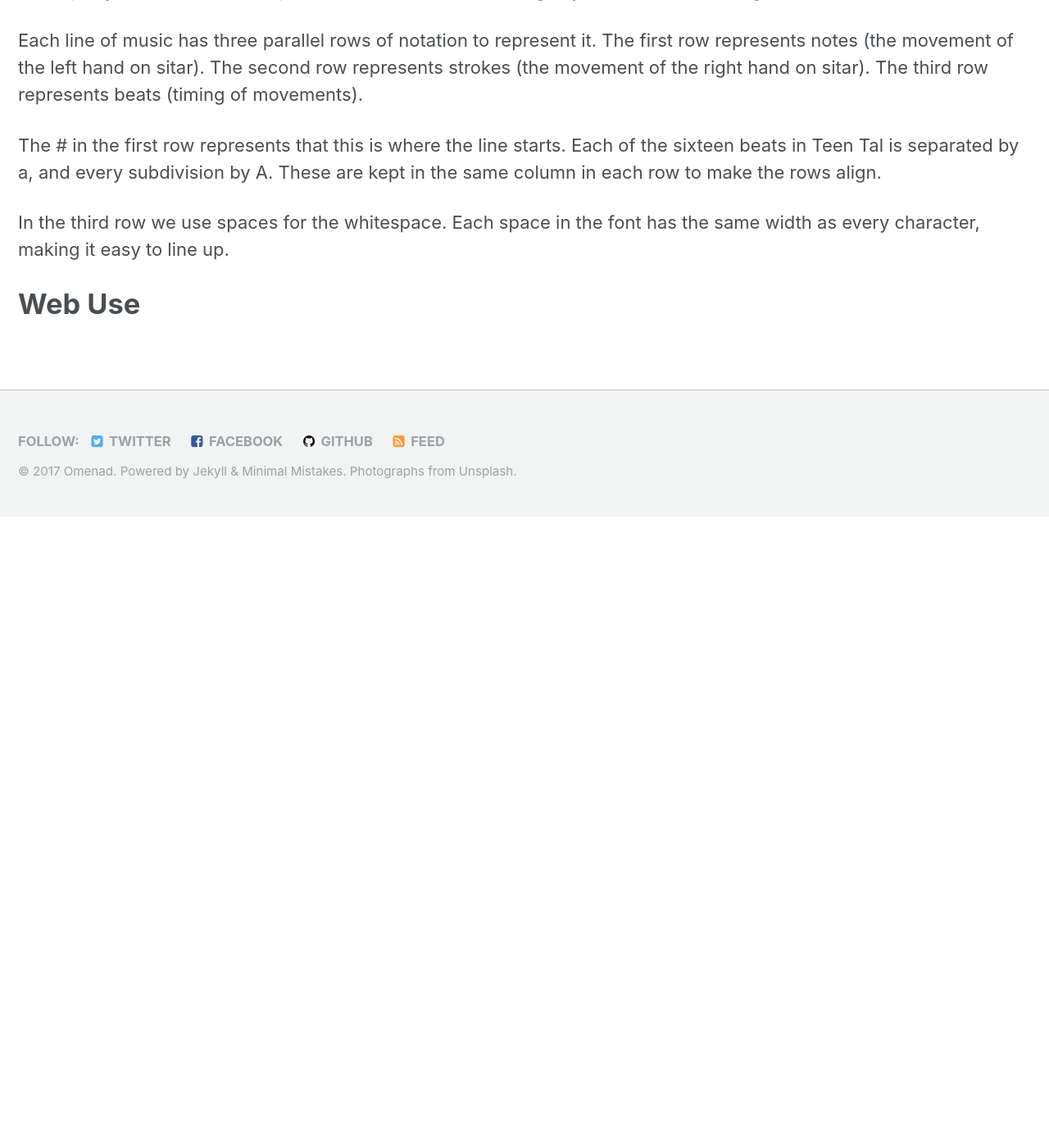
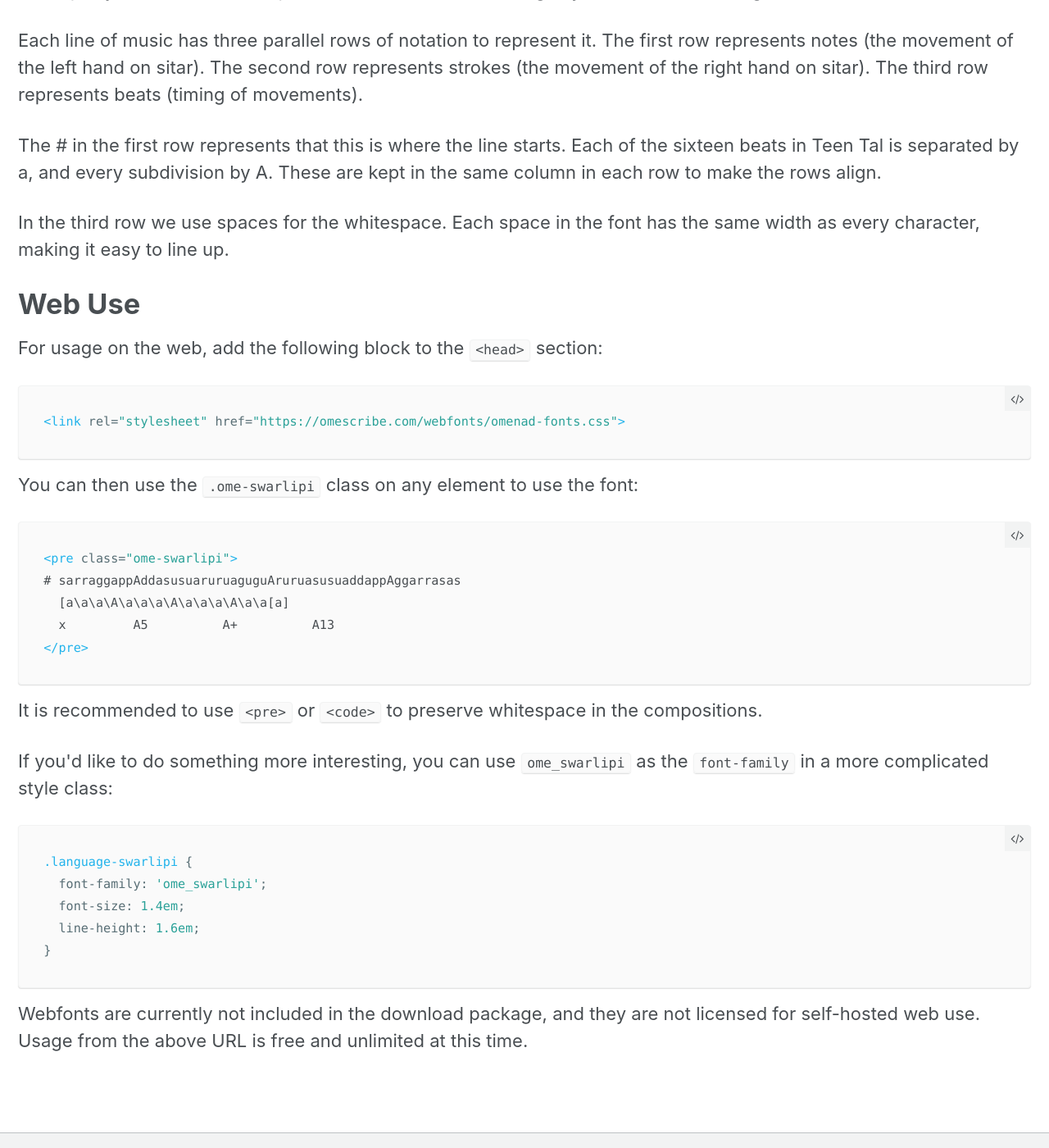
Before and after one commit to omenad/fonts, a Jekyll site: the page built from docs/_pages/ome-swarlipi.md, in a window 1280 px wide and 1400 px high, scrolled down 12066 px. Shown: the whole window at 82% size. Built offline with Jekyll 4.4.1, drawn with Linux system fonts in a browser that asks for light colours; a style sheet for code colours, icons or effects is not loaded; before the commit the page ends 12696 px from its top, so only the background shows below that.

Commit message:
Add web use information to Ome Swarlipi

````diff
--- a/docs/_pages/ome-swarlipi.md
+++ b/docs/_pages/ome-swarlipi.md
@@ -207,3 +207,33 @@ Each of the sixteen beats in Teen Tal is separated by <span class="ome-swarlipi"
 In the third row we use spaces for the whitespace. Each space in the font has the same width as every character, making it easy to line up.
 
 # Web Use
+
+For usage on the web, add the following block to the `<head>` section:
+
+```html
+<link rel="stylesheet" href="https://omescribe.com/webfonts/omenad-fonts.css">
+```
+
+You can then use the `.ome-swarlipi` class on any element to use the font:
+
+```html
+<pre class="ome-swarlipi">
+# sarraggappAddasusuaruruaguguAruruasusuaddappAggarrasas
+  [a\a\a\A\a\a\a\A\a\a\a\A\a\a[a]
+  x         A5          A+          A13
+</pre>
+```
+
+It is recommended to use `<pre>` or `<code>` to preserve whitespace in the compositions.
+
+If you'd like to do something more interesting, you can use `ome_swarlipi` as the `font-family` in a more complicated style class:
+
+```css
+.language-swarlipi {
+  font-family: 'ome_swarlipi';
+  font-size: 1.4em;
+  line-height: 1.6em;
+}
+```
+
+Webfonts are currently not included in the download package, and they are not licensed for self-hosted web use. Usage from the above URL is free and unlimited at this time.
````
